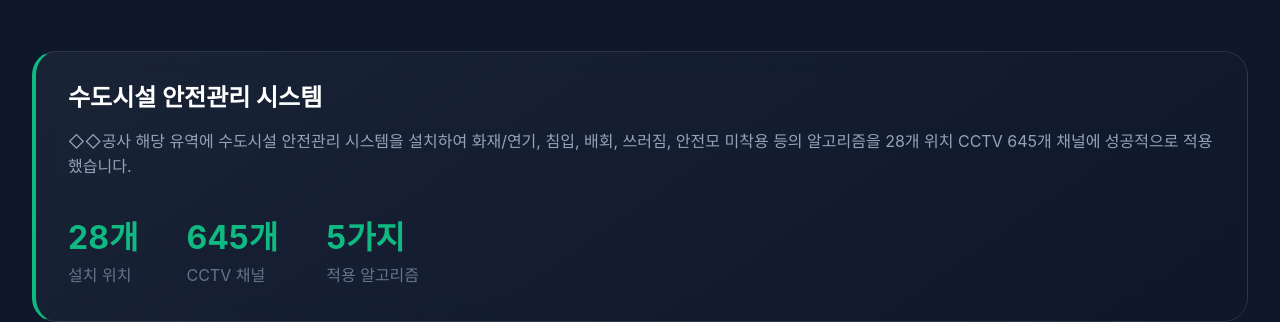
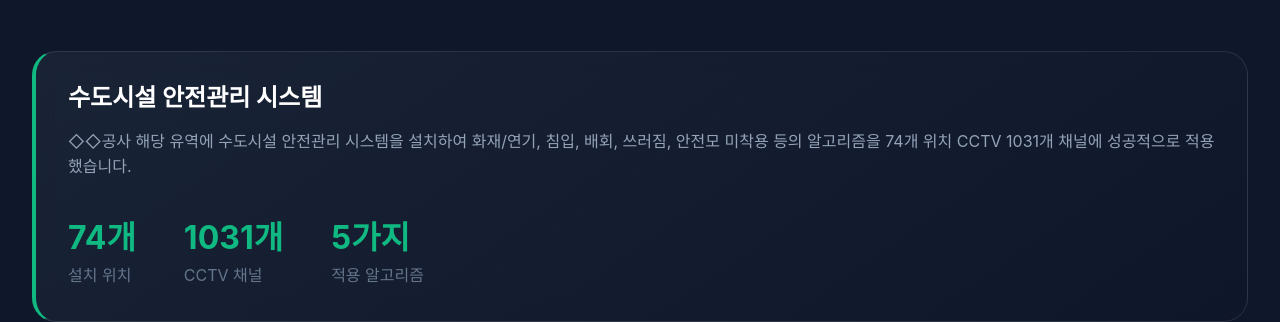
Before and after one commit to juny-park-95/wish-web, a React (Vite) app: page /wivision in a window 1280 px wide. Shown: the part 3100-3422 px from the top of the page. Built offline with nearby package versions, Linux system fonts and the light colour scheme; a web font is replaced by a local one.

Commit message:
Update WiVisionDetail.jsx

```diff
--- a/src/components/WiVisionDetail.jsx
+++ b/src/components/WiVisionDetail.jsx
@@ -204,14 +204,14 @@ function WiVisionDetail() {
             <div className="case-studies" style={{ display: 'grid', gridTemplateColumns: '1fr', gap: '2rem' }}>
               <div className="case-item card" style={{ padding: '2rem', borderLeft: '4px solid #10B981' }}>
                 <h3 style={{ fontSize: '1.5rem', color: 'white', marginBottom: '1rem' }}>수도시설 안전관리 시스템</h3>
-                <p style={{ color: 'var(--color-text-secondary)', lineHeight: '1.6', marginBottom: '2rem' }}>◇◇공사 해당 유역에 수도시설 안전관리 시스템을 설치하여 화재/연기, 침입, 배회, 쓰러짐, 안전모 미착용 등의 알고리즘을 28개 위치 CCTV 645개 채널에 성공적으로 적용했습니다.</p>
+                <p style={{ color: 'var(--color-text-secondary)', lineHeight: '1.6', marginBottom: '2rem' }}>◇◇공사 해당 유역에 수도시설 안전관리 시스템을 설치하여 화재/연기, 침입, 배회, 쓰러짐, 안전모 미착용 등의 알고리즘을 74개 위치 CCTV 1031개 채널에 성공적으로 적용했습니다.</p>
                 <div className="reference-stats" style={{ display: 'flex', gap: '3rem', flexWrap: 'wrap' }}>
                   <div className="stat-item" style={{ display: 'flex', flexDirection: 'column' }}>
-                    <span className="stat-number" style={{ fontSize: '2rem', fontWeight: 'bold', color: '#10B981' }}>28개</span>
+                    <span className="stat-number" style={{ fontSize: '2rem', fontWeight: 'bold', color: '#10B981' }}>74개</span>
                     <span className="stat-label" style={{ color: 'var(--color-text-tertiary)' }}>설치 위치</span>
                   </div>
                   <div className="stat-item" style={{ display: 'flex', flexDirection: 'column' }}>
-                    <span className="stat-number" style={{ fontSize: '2rem', fontWeight: 'bold', color: '#10B981' }}>645개</span>
+                    <span className="stat-number" style={{ fontSize: '2rem', fontWeight: 'bold', color: '#10B981' }}>1031개</span>
                     <span className="stat-label" style={{ color: 'var(--color-text-tertiary)' }}>CCTV 채널</span>
                   </div>
                   <div className="stat-item" style={{ display: 'flex', flexDirection: 'column' }}>
```
